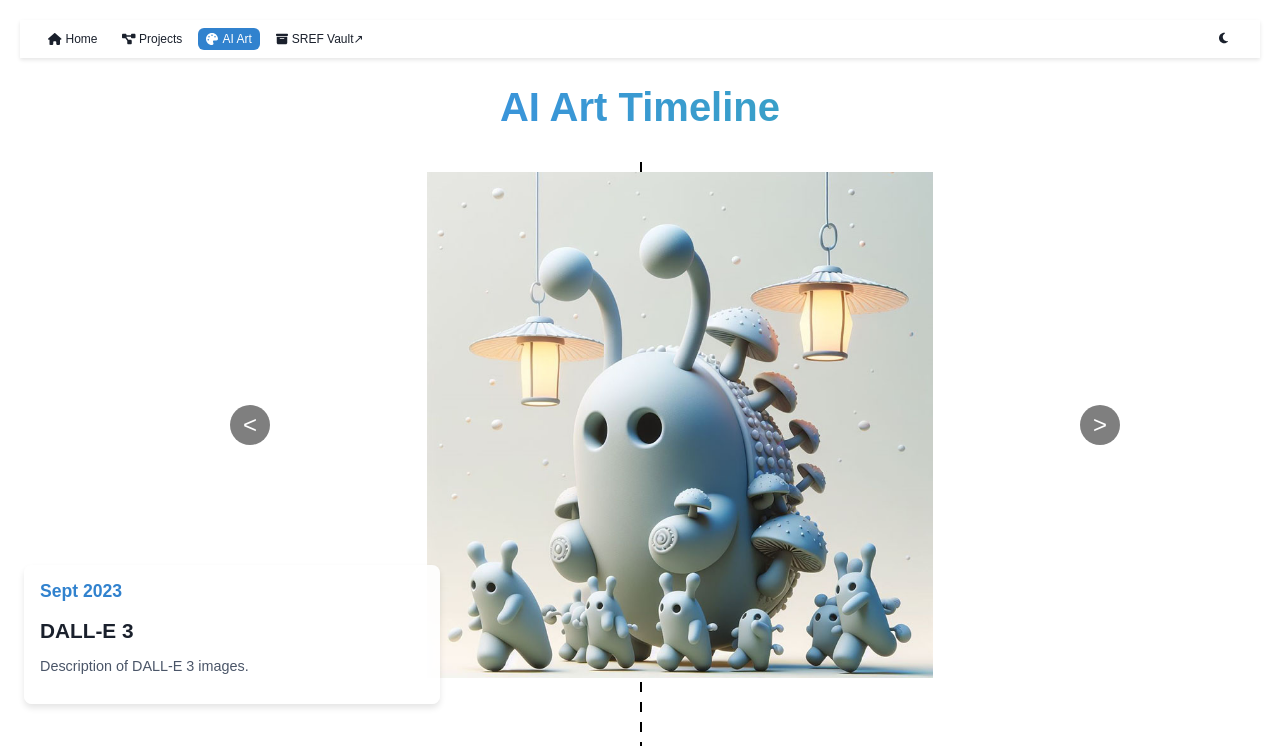
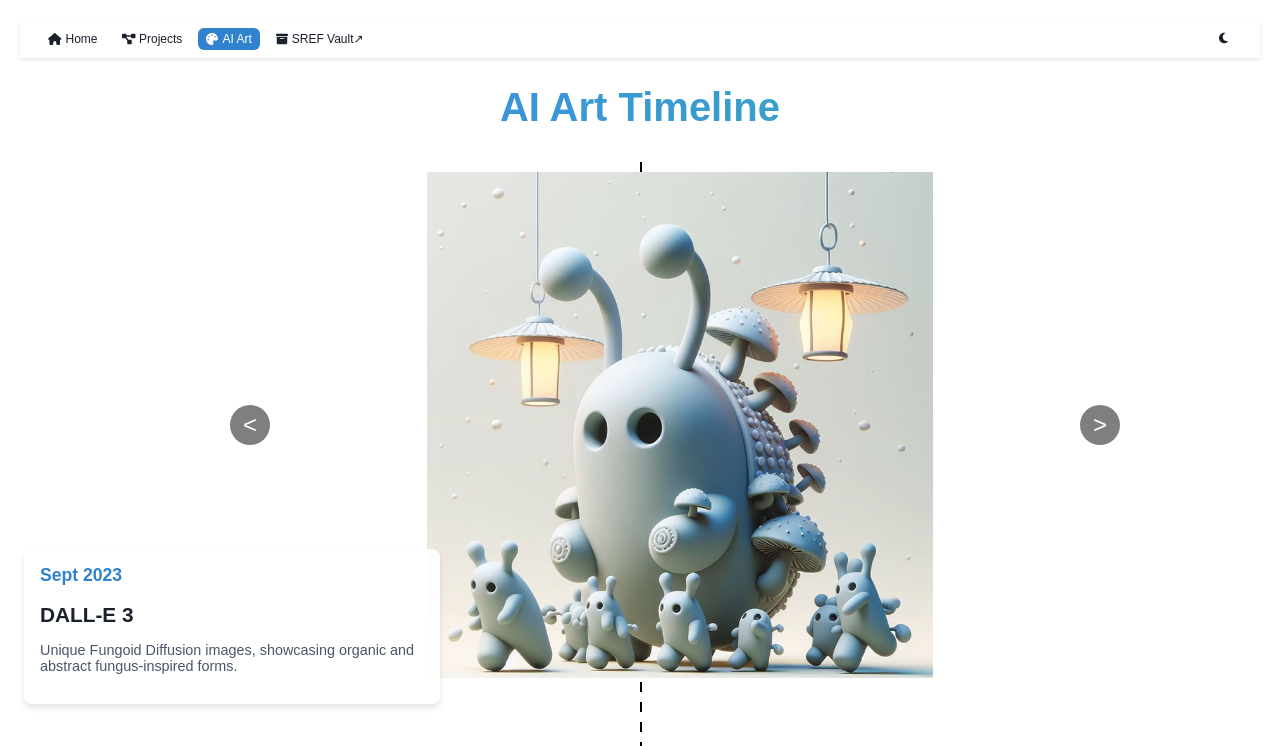
Before and after one commit to alexkorol/alexkorol.github.io, a React (Create React App) app: page / in a window 1280 px wide. Both pictures are taken after a click on the button "AI Art". Shown: the top 746 px of the page. Built offline with nearby package versions, Linux system fonts and the light colour scheme.

Commit message:
Add timeline card descriptions

```diff
--- a/src/AIArtSection.js
+++ b/src/AIArtSection.js
@@ -99,7 +99,7 @@
               <div className={`timeline-text w-full md:w-1/4 bg-white bg-opacity-80 backdrop-blur-md rounded-lg p-4 shadow-lg ${index % 2 === 0 ? 'md:order-2 md:-ml-8' : 'md:order-1 md:-mr-8'} z-10`}>
                 <div className="date text-lg font-bold text-blue-500 mb-2">{item.date}</div>
                 <h2 className="text-xl font-semibold mb-2 text-gray-800">{item.title}</h2>
-                <p className="text-sm text-gray-600">Description of {item.title} images.</p>
+                <p className="text-sm text-gray-600">Unique Fungoid Diffusion images, showcasing organic and abstract fungus-inspired forms.</p>
               </div>
             </div>
           </div>
```
